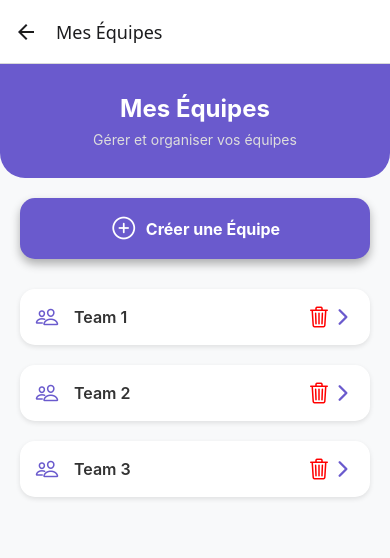
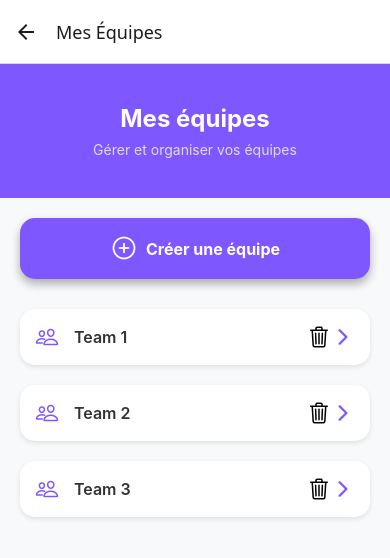
Before and after one commit to ty-mxm/calendo-app, a React Native app in the folder MyApp/: screen /Teams in a window 390 px wide. Shown: the top 558 px of the page. Built offline with nearby package versions, Linux system fonts and the light colour scheme.

Commit message:
💄 Fix UI, icons and headers, match app colours, remove unnecessary logic and buttons

```diff
--- a/MyApp/src/screens/Home/GetStartedScreen.tsx
+++ b/MyApp/src/screens/Home/GetStartedScreen.tsx
@@ -45,7 +45,7 @@ const styles = StyleSheet.create({
     color: '#333',
   },
   syncButton: {
-    backgroundColor: '#87CEEB', // Bleu clair
+    backgroundColor: '#6495ED', // Bleu cornflower
     paddingVertical: 12,
     paddingHorizontal: 16,
     borderRadius: 8,
--- a/MyApp/src/screens/Home/HomeScreen.tsx
+++ b/MyApp/src/screens/Home/HomeScreen.tsx
@@ -160,18 +160,31 @@ export default function HomeScreen() {
       {events.map((event) => (
         <TouchableOpacity
           key={event.id}
-          style={[styles.eventCard, { borderLeftColor: '#1E90FF' }]}
+          style={[styles.eventCard, { borderLeftColor: '#6495ED' }]}
           onPress={() => navigation.navigate('EventDetails', { eventId: event.id })}
         >
           <Text style={styles.eventTitle}>{event.title}</Text>
-          <Text style={styles.eventDetails}>📅 {event.date}</Text>
-          <Text style={styles.eventDetails}>👥 {event.team}</Text>
-          <Text style={styles.eventDetails}>📍 {event.location}</Text>
-          <Text style={styles.eventDetails}>
-            🕒 {event.startTime} - {event.endTime}
-          </Text>
+          <View style={styles.eventDetailsRow}>
+            <MaterialIcons name="event" size={18} color="#6495ED" />
+            <Text style={styles.eventDetails}>{event.date}</Text>
+          </View>
+          <View style={styles.eventDetailsRow}>
+            <MaterialIcons name="group" size={18} color="#6495ED" />
+            <Text style={styles.eventDetails}>{event.team}</Text>
+          </View>
+          <View style={styles.eventDetailsRow}>
+            <MaterialIcons name="location-on" size={18} color="#6495ED" />
+            <Text style={styles.eventDetails}>{event.location}</Text>
+          </View>
+          <View style={styles.eventDetailsRow}>
+            <MaterialIcons name="access-time" size={18} color="#6495ED" />
+            <Text style={styles.eventDetails}>
+              {event.startTime} - {event.endTime}
+            </Text>
+          </View>
         </TouchableOpacity>
       ))}
+
 
       {/* Modal for Adding Event */}
       <Modal
@@ -225,7 +238,7 @@ export default function HomeScreen() {
               style={styles.dateTimeContainer}
               onPress={() => showDateTimePicker('start')}
             >
-              <MaterialIcons name="access-time" size={24} color="#1E90FF" />
+              <MaterialIcons name="access-time" size={24} color="#6495ED" />
               <Text style={styles.dateTimeText}>
                 Début :{' '}
                 {`${startTime.toLocaleDateString()} ${startTime.toLocaleTimeString('fr-FR', {
@@ -248,7 +261,7 @@ export default function HomeScreen() {
               style={styles.dateTimeContainer}
               onPress={() => showDateTimePicker('end')}
             >
-              <MaterialIcons name="access-time" size={24} color="#1E90FF" />
+              <MaterialIcons name="access-time" size={24} color="#6495ED" />
               <Text style={styles.dateTimeText}>
                 Fin :{' '}
                 {`${endTime.toLocaleDateString()} ${endTime.toLocaleTimeString('fr-FR', {
@@ -324,8 +337,8 @@ const styles = StyleSheet.create({
   },
   header: {
     alignItems: 'center',
-    paddingVertical: 20,
-    backgroundColor: '#6A5ACD',
+    paddingVertical: 40,
+    backgroundColor: '#7F57FF',
   },
   headerTitle: {
     fontSize: 24,
@@ -345,7 +358,7 @@ const styles = StyleSheet.create({
     flexDirection: 'row',
     alignItems: 'center',
     justifyContent: 'center',
-    backgroundColor: '#6A5ACD',
+    backgroundColor: '#7F57FF',
     padding: 12,
     borderRadius: 8,
     margin: 16,
@@ -374,17 +387,17 @@ const styles = StyleSheet.create({
     fontSize: 18,
     fontWeight: 'bold',
     color: '#333',
+    marginBottom: 8,
+  },
+  eventDetailsRow: {
+    flexDirection: 'row',
+    alignItems: 'center',
+    marginBottom: 4,
   },
   eventDetails: {
     fontSize: 14,
     color: '#666',
-    marginBottom: 2,
-  },
-  eventCategory: {
-    fontSize: 12,
-    fontWeight: 'bold',
-    color: '#6A5ACD',
-    marginTop: 8,
+    marginLeft: 8,
   },
   modalContainer: {
     flex: 1,
--- a/MyApp/src/screens/Notifications/NotificationsScreen.tsx
+++ b/MyApp/src/screens/Notifications/NotificationsScreen.tsx
@@ -2,6 +2,8 @@ import React, { useState } from 'react';
 import { View, Text, FlatList, StyleSheet, TouchableOpacity, Alert } from 'react-native';
 import { NavigationProp } from '@react-navigation/native';
 import { Ionicons } from '@expo/vector-icons';
+import { MaterialCommunityIcons } from '@expo/vector-icons';
+
 
 // Interface pour les notifications
 interface Notification {
@@ -39,13 +41,13 @@ const NotificationsScreen: React.FC<Props> = ({ navigation }) => {
   const getCategoryStyle = (category: string) => {
     switch (category) {
       case 'Ajout':
-        return { borderLeftColor: '#FFA07A' }; // Saumon
+        return { borderLeftColor: '#6495ED' };
       case 'Rappel':
-        return { borderLeftColor: '#40E0D0' }; // Turquoise
+        return { borderLeftColor: '#6495ED' };
       case 'Mise à jour':
-        return { borderLeftColor: '#FFD700' }; // Doré
+        return { borderLeftColor: '#6495ED' };
       default:
-        return { borderLeftColor: '#E0E0E0' };
+        return { borderLeftColor: '#6495ED' };
     }
   };
 
@@ -63,8 +65,8 @@ const NotificationsScreen: React.FC<Props> = ({ navigation }) => {
           <Text style={styles.notificationTime}>{item.time}</Text>
         </View>
         <TouchableOpacity onPress={() => handleDeleteNotification(item.id)}>
-          <Ionicons name="close-circle" size={24} color="#FF6C6C" />
-        </TouchableOpacity>
+        <MaterialCommunityIcons name="close-circle-outline" size={24} color="#000" />
+      </TouchableOpacity>
       </TouchableOpacity>
     </View>
   );
@@ -76,7 +78,7 @@ const NotificationsScreen: React.FC<Props> = ({ navigation }) => {
       renderItem={renderNotification}
       ListHeaderComponent={() => (
         <View style={styles.header}>
-          <Text style={styles.headerTitle}>🔔 Notifications</Text>
+          <Text style={styles.headerTitle}>Notifications</Text>
           <Text style={styles.headerSubtitle}>Vos dernières mises à jour et alertes</Text>
         </View>
       )}
@@ -95,10 +97,8 @@ const styles = StyleSheet.create({
   },
   header: {
     alignItems: 'center',
-    paddingVertical: 20,
+    paddingVertical: 40,
     backgroundColor: '#7F57FF',
-    borderBottomLeftRadius: 20,
-    borderBottomRightRadius: 20,
     marginBottom: 16,
   },
   headerTitle: {
--- a/MyApp/src/screens/Teams/TeamsScreen.tsx
+++ b/MyApp/src/screens/Teams/TeamsScreen.tsx
@@ -41,14 +41,14 @@ export default function TeamsScreen() {
       onPress={() => handleTeamDetails(item)}
     >
       <View style={styles.teamInfo}>
-        <Ionicons name="people-outline" size={24} color="#6A5ACD" />
+        <Ionicons name="people-outline" size={24} color="#7F57FF" />
         <Text style={styles.teamName}>{item.name}</Text>
       </View>
       <View style={styles.actionButtons}>
         <TouchableOpacity onPress={() => handleDeleteTeam(item.id)}>
-          <Ionicons name="trash-outline" size={24} color="#FF0000" />
+          <Ionicons name="trash-outline" size={24} color="#000" />
         </TouchableOpacity>
-        <Ionicons name="chevron-forward-outline" size={24} color="#6A5ACD" />
+        <Ionicons name="chevron-forward-outline" size={24} color="#7F57FF" />
       </View>
     </TouchableOpacity>
   );
@@ -57,7 +57,7 @@ export default function TeamsScreen() {
     <View style={styles.container}>
       {/* Header */}
       <View style={styles.header}>
-        <Text style={styles.headerTitle}>Mes Équipes</Text>
+        <Text style={styles.headerTitle}>Mes équipes</Text>
         <Text style={styles.headerSubtitle}>
           Gérer et organiser vos équipes
         </Text>
@@ -66,7 +66,7 @@ export default function TeamsScreen() {
       {/* Add Team Button */}
       <TouchableOpacity style={styles.addButton} onPress={handleAddTeam}>
         <Ionicons name="add-circle-outline" size={28} color="#FFF" />
-        <Text style={styles.addButtonText}>Créer une Équipe</Text>
+        <Text style={styles.addButtonText}>Créer une équipe</Text>
       </TouchableOpacity>
 
       {/* Teams List */}
@@ -89,10 +89,8 @@ const styles = StyleSheet.create({
   container: { flex: 1, backgroundColor: '#F8F9FA' },
   header: {
     alignItems: 'center',
-    backgroundColor: '#6A5ACD',
-    paddingVertical: 30,
-    borderBottomLeftRadius: 25,
-    borderBottomRightRadius: 25,
+    backgroundColor: '#7F57FF',
+    paddingVertical: 40,
     marginBottom: 20,
   },
   headerTitle: { fontSize: 24, fontWeight: 'bold', color: '#FFF' },
@@ -103,7 +101,7 @@ const styles = StyleSheet.create({
     justifyContent: 'center',
     marginHorizontal: 20,
     padding: 15,
-    backgroundColor: '#6A5ACD',
+    backgroundColor: '#7F57FF',
     borderRadius: 15,
     marginBottom: 20,
     shadowColor: '#000',
--- a/MyApp/src/screens/Votes/VoteScreen.tsx
+++ b/MyApp/src/screens/Votes/VoteScreen.tsx
@@ -74,7 +74,7 @@ const styles = StyleSheet.create({
   },
   header: {
     backgroundColor: '#7F57FF', // Same as the vote button color
-    paddingVertical: 30, // Adjusted padding to account for camera notch
+    paddingVertical: 40, // Adjusted padding to account for camera notch
     paddingHorizontal: 16,
     alignItems: 'center',
     marginBottom: 20, // Removed rounded bottom effect
```
